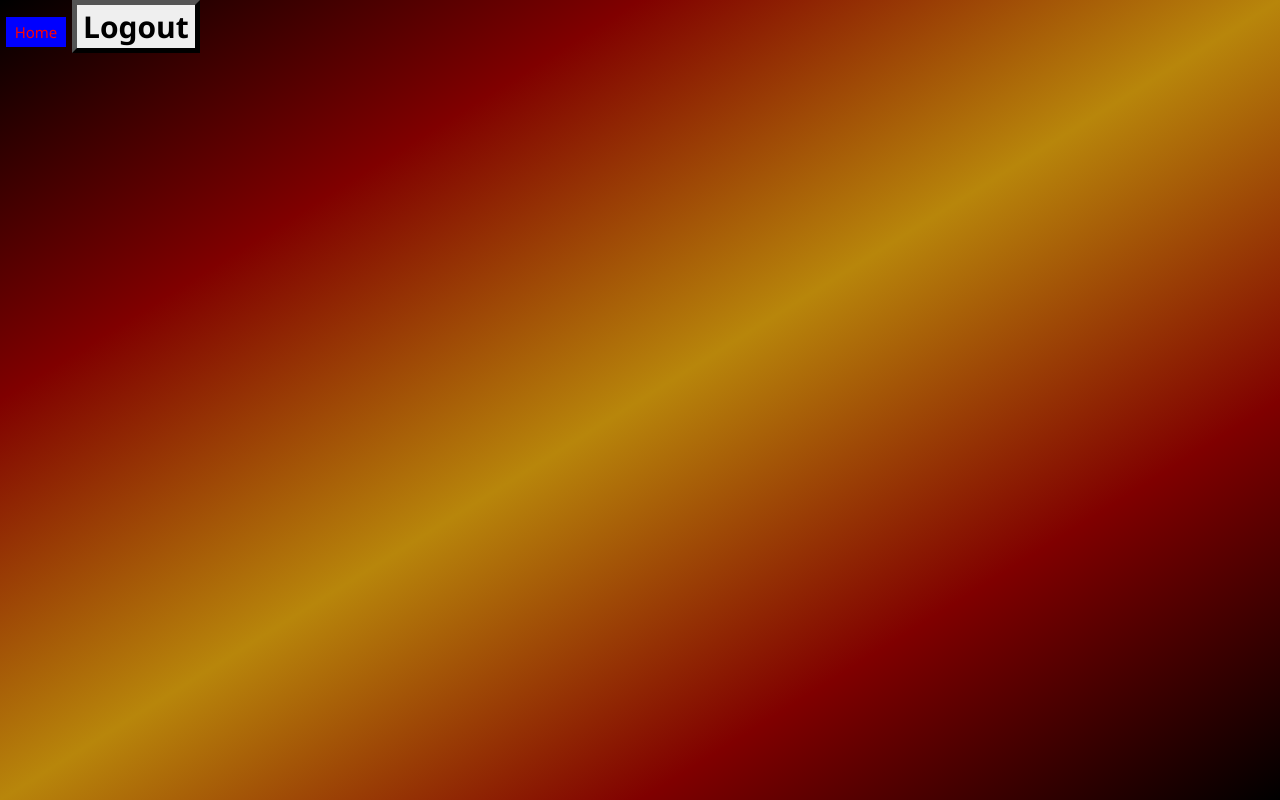
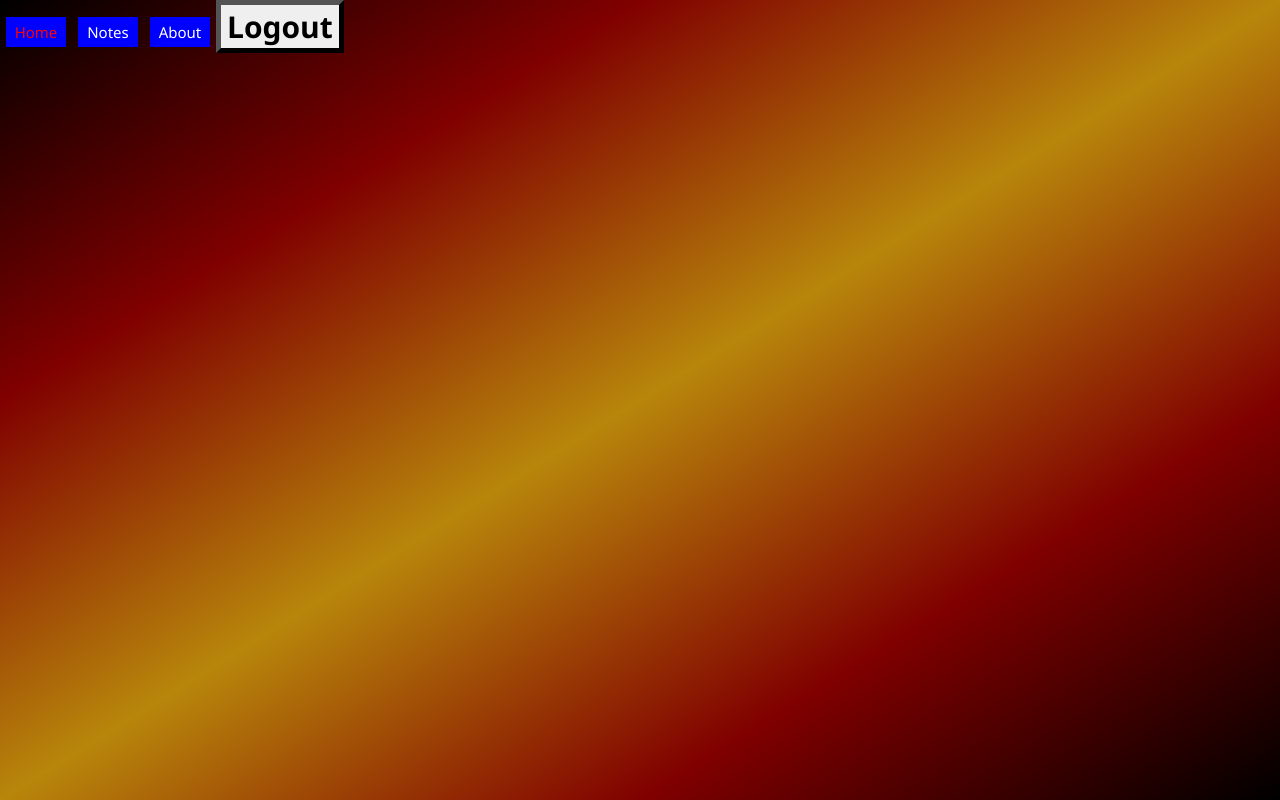
Before and after one commit to adnanian/learning-diary-official, a React (Create React App) app: page /login in a window 1280 px wide. Both pictures are taken after typing "Sample", "Sample123" into the empty fields and a click on the button "Login". Built offline with nearby package versions, Linux system fonts and the light colour scheme.

Commit message:
Add pages Notes.js & About.js

```diff
--- a/src/components/NavBar.js
+++ b/src/components/NavBar.js
@@ -10,6 +10,18 @@ function NavBar({ logout }) {
             >
                 Home
             </NavLink>
+            <NavLink
+                to="/notes"
+                className="nav-link"
+            >
+                Notes
+            </NavLink>
+            <NavLink
+                to="/about"
+                className="nav-link"
+            >
+                About
+            </NavLink>
             <button onClick={logout}>Logout</button>
         </nav>
     );
--- /dev/null
+++ b/src/pages/About.js
@@ -0,0 +1,9 @@
+function About() {
+    return (
+        <div>
+            <h1>To be added</h1>
+        </div>
+    )
+}
+
+export default About;
--- /dev/null
+++ b/src/pages/Notes.js
@@ -0,0 +1,9 @@
+function Notes() {
+    return (
+        <div>
+            <h1>To be added</h1>
+        </div>
+    )
+}
+
+export default Notes;
```
Also changed, not shown: src/routes.js (+10 -0 lines).
